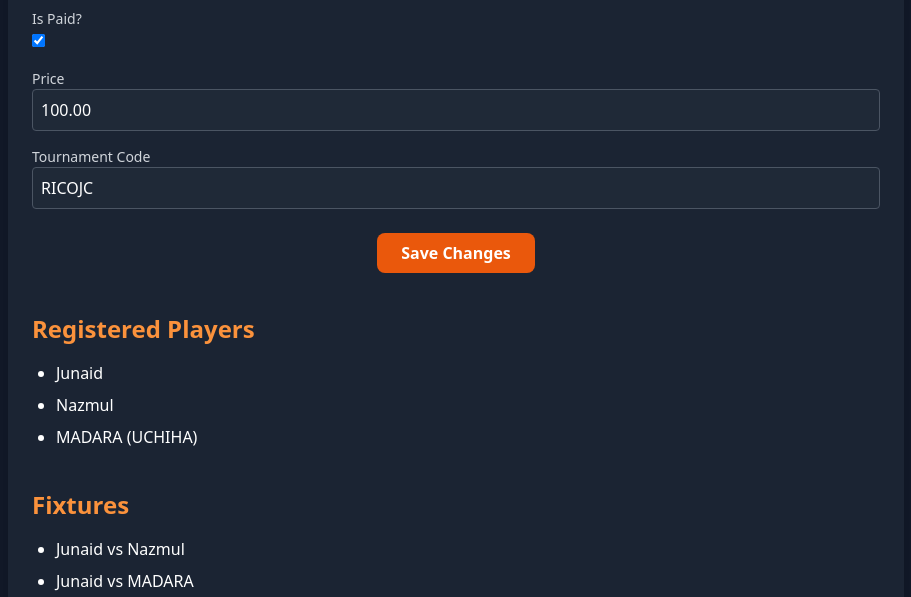
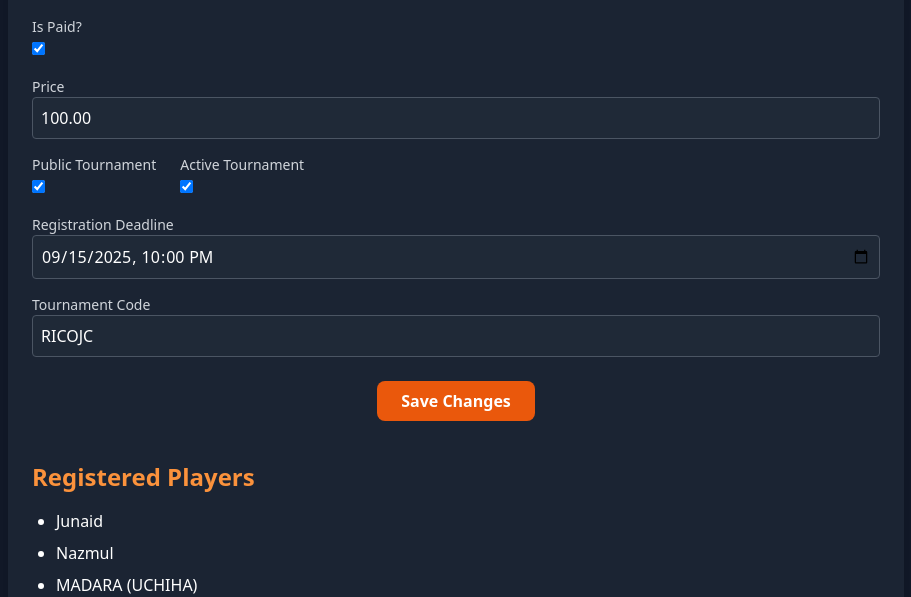
Before and after one commit to Arkibba/tournifyx, a Django app: page /update-tournament/84/ in a window 1280 px wide. Shown: the part 939-1536 px from the top of the page, without its empty margins (184-1095 px from the left). Run offline with Django 5.2, Linux system fonts and the light colour scheme; a user stored in the database is signed in; data comes from the database, SQL or seed files in the repository; both versions use the stored data as it was after the commit; some libraries are stand-ins or nearby versions.

Commit message:
Feature update

```diff
--- a/Main/urls.py
+++ b/Main/urls.py
@@ -33,8 +33,10 @@ urlpatterns = [
    path('user-tournaments/', views.user_tournaments, name='user_tournaments'),
    path('update-tournament/<int:tournament_id>/', views.update_tournament, name='update_tournament'),
    path('about/', views.about, name='about'),
-   path('payment/<int:tournament_id>/', views.payment, name='payment'),
+   # path('payment/<int:tournament_id>/', views.payment, name='payment'),
    path('public-tournaments/', views.public_tournaments, name='public_tournaments'),
    path('public-tournaments-link/', views.public_tournaments, name='public_tournaments_link'),
    path('join-public-tournament/<int:tournament_id>/', views.join_public_tournament, name='join_public_tournament'),
+   # path('payment/success/<int:tournament_id>/', views.payment_success, name='payment_success'),
+   # path('payment/cancel/<int:tournament_id>/', views.payment_cancel, name='payment_cancel'),
 ]
--- a/templates/base.html
+++ b/templates/base.html
@@ -33,14 +33,28 @@
             </a>
 
             <!-- Navigation Links -->
-            <div class="space-x-4">
+            <div class="space-x-4 flex items-center">
                 <a href="{% url 'home' %}" class="hover:underline">Home</a>
                 <a href="{% url 'user_tournaments' %}" class="hover:underline">Tournaments</a>
                 <a href="{% url 'about' %}" class="hover:underline">About</a>
                 <a href="{% url 'public_tournaments' %}" class="hover:underline">Public Tournaments</a>
-
                 {% if user.is_authenticated %}
-                    <a href="{% url 'logout' %}" class="hover:underline">Logout</a>
+                    <div class="relative group inline-block ml-6">
+                        <button class="px-4 py-2 bg-orange-600 text-white rounded-full font-bold focus:outline-none">
+                            {{ user.username }} <i class="fa fa-caret-down ml-1"></i>
+                        </button>
+                        <div class="absolute right-0 mt-2 w-56 bg-white text-black rounded-lg shadow-lg z-50 hidden group-hover:block">
+                            <div class="px-4 py-3 border-b border-gray-200 flex items-center space-x-3">
+                                <img src="https://ui-avatars.com/api/?name={{ user.username }}&background=orange&color=fff&size=48" alt="Avatar" class="w-10 h-10 rounded-full">
+                                <div>
+                                    <div class="font-bold text-lg">{{ user.username }}</div>
+                                    <div class="text-sm text-gray-600">{{ user.email }}</div>
+                                </div>
+                            </div>
+                            <a href="#" class="block px-4 py-2 hover:bg-orange-100 text-orange-600 font-semibold">Profile (coming soon)</a>
+                            <a href="{% url 'logout' %}" class="block px-4 py-2 hover:bg-orange-100 text-orange-600 font-semibold rounded-b-lg">Logout</a>
+                        </div>
+                    </div>
                 {% else %}
                     <a href="{% url 'login' %}" class="hover:underline">Login</a>
                     <a href="{% url 'register' %}" class="hover:underline">Register</a>
--- a/templates/update_tournament.html
+++ b/templates/update_tournament.html
@@ -80,6 +80,24 @@
                </div>
 
 
+
+               <!-- Registration Deadline Field -->
+               <!-- Public Tournament and Active Tournament Fields -->
+               <div class="flex space-x-6">
+                   <div>
+                       <label for="id_is_public" class="block text-sm font-medium text-gray-300">Public Tournament</label>
+                       {{ form.is_public }}
+                   </div>
+                   <div>
+                       <label for="id_is_active" class="block text-sm font-medium text-gray-300">Active Tournament</label>
+                       {{ form.is_active }}
+                   </div>
+               </div>
+               <!-- Registration Deadline Field -->
+               <div>
+                   <label for="id_registration_deadline" class="block text-sm font-medium text-gray-300">Registration Deadline</label>
+                   {{ form.registration_deadline }}
+               </div>
                <!-- Show tournament code (read-only) -->
                <div>
                    <label class="block text-sm font-medium text-gray-300">Tournament Code</label>
@@ -100,6 +118,8 @@
        <!-- Registered Players Section -->
        <div class="mt-10">
            <h2 class="text-2xl font-bold mb-4 text-orange-400">Registered Players</h2>
+
+
            {% if players %}
                <ul class="list-disc pl-6">
                    {% for player in players %}
--- a/tournifyx/forms.py
+++ b/tournifyx/forms.py
@@ -22,23 +22,30 @@ class TournamentForm(forms.ModelForm):
     )
     def clean(self):
         cleaned_data = super().clean()
-        is_public = cleaned_data.get('is_public')
-        players = cleaned_data.get('players')
-        if not is_public and not players:
-            self.add_error('players', 'Players are required for non-public tournaments.')
+        # Only require players when creating, not updating
+        if self.instance.pk is None:
+            is_public = cleaned_data.get('is_public')
+            players = cleaned_data.get('players')
+            if not is_public and not players:
+                self.add_error('players', 'Players are required for non-public tournaments.')
         return cleaned_data
     is_paid = forms.BooleanField(required=False, label="Paid Tournament")
     price = forms.DecimalField(required=False, min_value=0, label="Price to Join", initial=0.00)
     is_public = forms.BooleanField(required=False, label="Public Tournament")
+    is_active = forms.BooleanField(required=False, label="Active Tournament")
 
     class Meta:
         model = Tournament
-        fields = ['name', 'description', 'category', 'num_participants', 'match_type', 'is_paid', 'price', 'is_public']
+        fields = ['name', 'description', 'category', 'num_participants', 'match_type', 'is_paid', 'price', 'is_public', 'is_active', 'registration_deadline']
         widgets = {
             'category': forms.Select(attrs={
                 'class': 'w-full p-2 rounded bg-gray-800 text-white border border-gray-600 focus:ring-2 focus:ring-orange-500'
             }),
             'match_type': forms.Select(attrs={
+                'class': 'w-full p-2 rounded bg-gray-800 text-white border border-gray-600 focus:ring-2 focus:ring-orange-500'
+            }),
+            'registration_deadline': forms.DateTimeInput(attrs={
+                'type': 'datetime-local',
                 'class': 'w-full p-2 rounded bg-gray-800 text-white border border-gray-600 focus:ring-2 focus:ring-orange-500'
             }),
         }
--- a/tournifyx/models.py
+++ b/tournifyx/models.py
@@ -51,6 +51,7 @@ class Tournament(models.Model):
     is_paid = models.BooleanField(default=False)
     price = models.DecimalField(max_digits=8, decimal_places=2, default=0.00)
     is_public = models.BooleanField(default=False)  # Add this line
+    registration_deadline = models.DateTimeField(null=True, blank=True)
 
     def __str__(self):
         return self.name
--- a/tournifyx/utils.py
+++ b/tournifyx/utils.py
@@ -1,3 +1,9 @@
+import stripe
+import os
+from dotenv import load_dotenv
+
+load_dotenv(os.path.join(os.path.dirname(os.path.dirname(os.path.dirname(__file__))), '.env'))
+
 import itertools
 import random
 
--- a/tournifyx/views.py
+++ b/tournifyx/views.py
@@ -1,3 +1,4 @@
+from django.http import HttpResponse
 from django.contrib.auth import login as auth_login, logout as auth_logout, authenticate
 from django.contrib.auth.models import User
 from django.shortcuts import render, redirect, get_object_or_404
@@ -15,6 +16,8 @@ def join_public_tournament(request, tournament_id):
         if form.is_valid():
             if current_players >= capacity:
                 messages.error(request, 'This tournament is full. No more players can join.')
+            elif tournament.is_paid and tournament.price > 0:
+                messages.error(request, 'Payment gateway is currently disabled. You cannot join paid tournaments.')
             else:
                 Player.objects.create(
                     tournament=tournament,
@@ -128,12 +131,13 @@ def host_tournament(request):
         if form.is_valid():
             tournament = form.save(commit=False)
             tournament.created_by = host_profile
-
+            # Explicitly set is_public and is_active from form.cleaned_data
+            tournament.is_public = form.cleaned_data.get('is_public', False)
+            tournament.is_active = form.cleaned_data.get('is_active', True)
             # Generate a unique tournament code
             code = ''.join(random.choices(string.ascii_uppercase + string.digits, k=6))
             while Tournament.objects.filter(code=code).exists():
                 code = ''.join(random.choices(string.ascii_uppercase + string.digits, k=6))
-
             tournament.code = code
             tournament.save()
 
@@ -197,8 +201,7 @@ def join_tournament(request):
                     })
 
                 if tournament.is_paid and tournament.price > 0:
-                    # Redirect to payment page
-                    return redirect('payment', tournament_id=tournament.id)
+                    messages.error(request, 'Payment gateway is currently disabled. You cannot join paid tournaments.')
                 else:
                     TournamentParticipant.objects.create(
                         tournament=tournament,
@@ -267,7 +270,11 @@ def update_tournament(request, tournament_id):
     if request.method == 'POST':
         form = TournamentForm(request.POST, instance=tournament)
         if form.is_valid():
-            form.save()
+            updated_tournament = form.save(commit=False)
+            # Always set is_public and is_active from the form value if present
+            updated_tournament.is_public = form.cleaned_data.get('is_public', False)
+            updated_tournament.is_active = form.cleaned_data.get('is_active', tournament.is_active)
+            updated_tournament.save()
             # Update player names in the database
             new_player_names = [name.strip() for name in form.cleaned_data.get('players', '').splitlines() if name.strip()]
             existing_players = list(players)
@@ -284,6 +291,9 @@ def update_tournament(request, tournament_id):
             return redirect('user_tournaments')
     else:
         initial = {'players': '\n'.join([p.name for p in players])}
+        # Set is_public checked by default if tournament is public
+        if tournament.is_public:
+            initial['is_public'] = True
         form = TournamentForm(instance=tournament, initial=initial)
     return render(request, 'update_tournament.html', {
         'form': form,
@@ -305,17 +315,6 @@ def about(request):
     })
 
 
-def payment(request, tournament_id):
-    tournament = get_object_or_404(Tournament, id=tournament_id)
-    user_profile = UserProfile.objects.get(user=request.user)
-    if request.method == 'POST':
-        # After payment is confirmed
-        TournamentParticipant.objects.create(
-            tournament=tournament,
-            user_profile=user_profile
-        )
-        return redirect('tournament_dashboard', tournament_id=tournament.id)
-    return render(request, 'payment.html', {'tournament': tournament})
 
 
 @login_required(login_url='login')
```
Also changed, not shown: check_tournaments.py (added, +11 -0 lines), templates/home.html (+22 -3 lines), templates/host_tournament.html (+11 -0 lines), templates/payment.html (added, +22 -0 lines), db.sqlite3, tournifyx/migrations/0012_tournament_registration_deadline.py (added).
